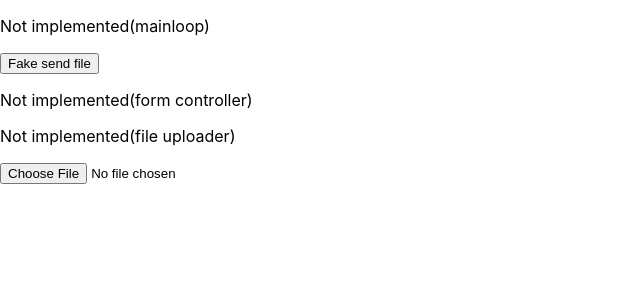
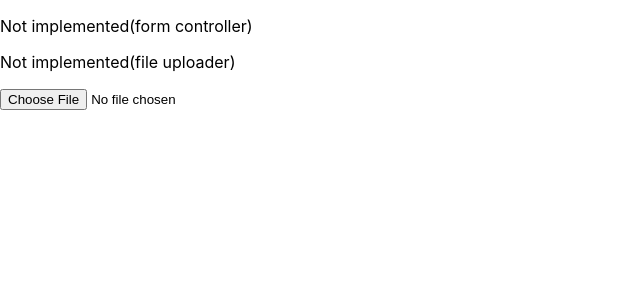
Before and after one commit to Konrad-Jalowy/reactlearnhelpers, a React (Create React App) app in the folder show-words/: page / in a window 1280 px wide. Shown: the top 300 px of the page, without its empty margins (0-640 px from the left). Built offline with nearby package versions, Linux system fonts and the light colour scheme.

Commit message:
unwanted code removed

```diff
--- a/show-words/src/components/Mainloop.js
+++ b/show-words/src/components/Mainloop.js
@@ -5,8 +5,6 @@ function Mainloop(){
     const [{loopMode}, dispatch] = useAppWithDispatch();
     return (
         <>
-        <p>Not implemented(mainloop)</p>
-        <button onClick={() => dispatch({type: 'setLoopMode', payload: 'started'})}>Fake send file</button>
         {loopMode === 'fileNotSent' && <FormController/>}
         {loopMode === 'started' && <WordsContainerController/>}
         </>
```
